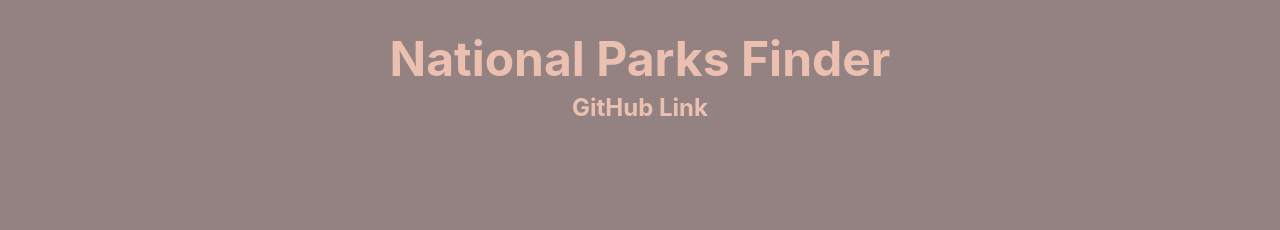
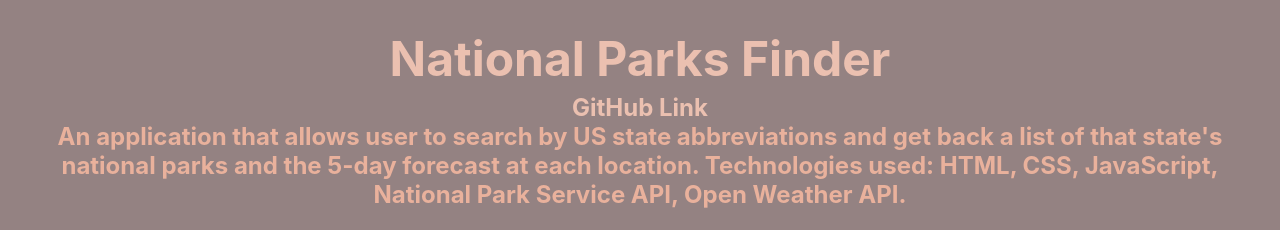
Before and after one commit to mgdelneri/React-Portfolio, a React (Create React App) app: page /projects in a window 1280 px wide. Shown: the part 1002-1232 px from the top of the page. Built offline with nearby package versions, Linux system fonts and the light colour scheme.

Commit message:
Fixed code in Project to display description of each project

```diff
--- a/src/components/Project/index.jsx
+++ b/src/components/Project/index.jsx
@@ -27,6 +27,9 @@
               GitHub Link
             </a>
           </h3>
+          <h3 className="description">
+              {props.project.description}
+          </h3>
       </div>
     </main>
   );
```
